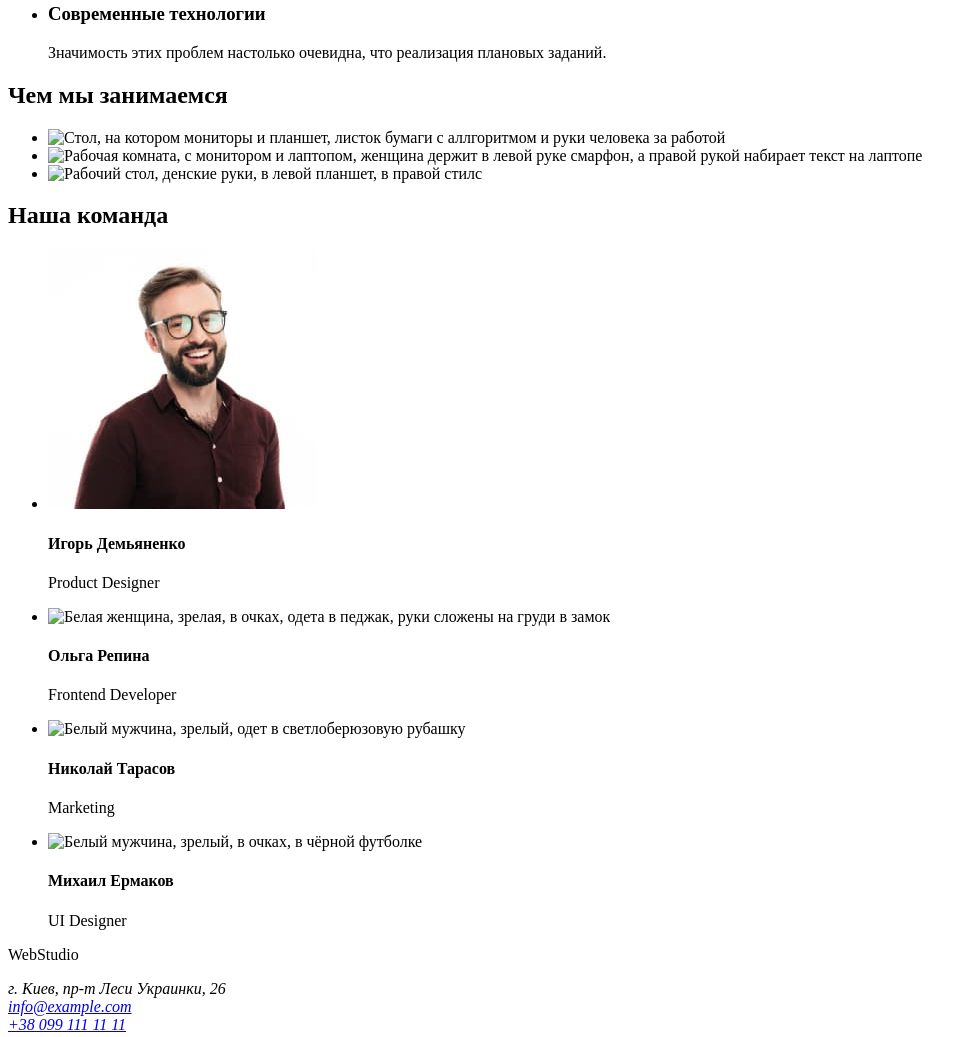
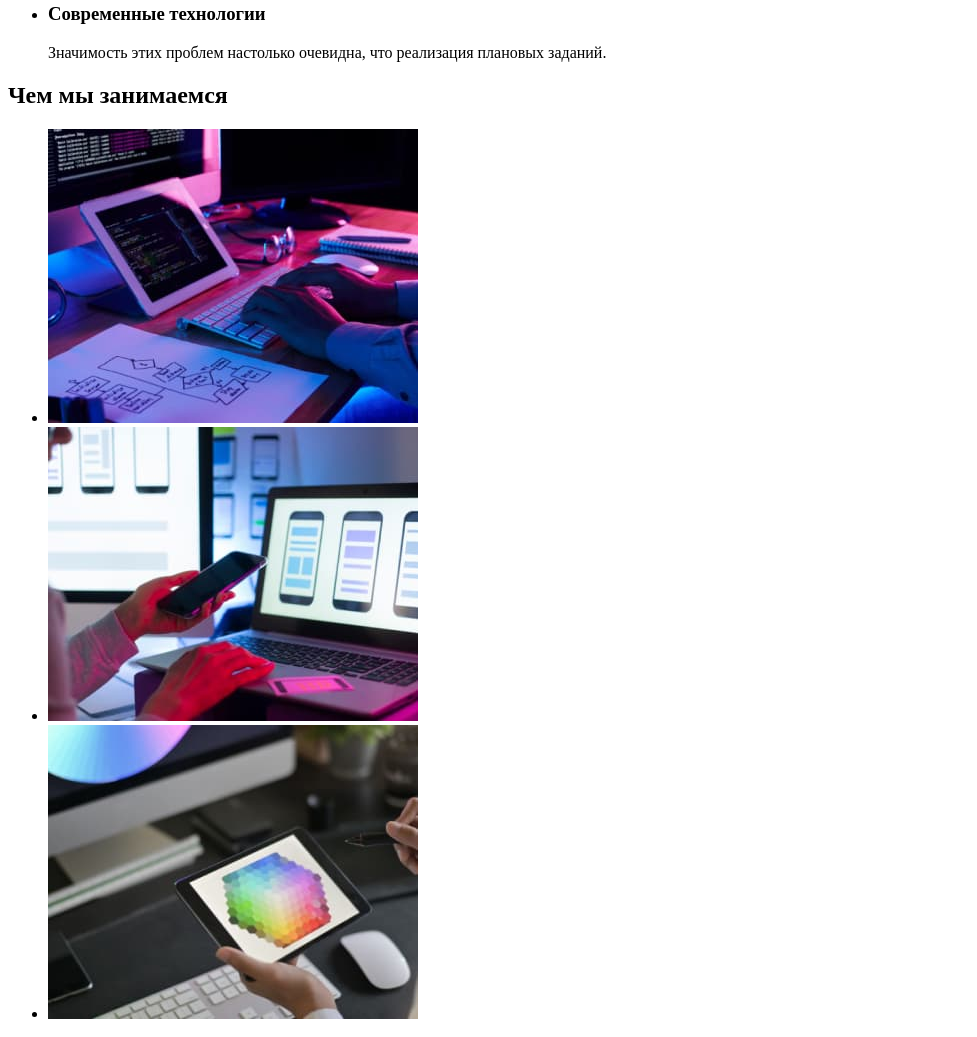
Before and after one commit to Magistrant/goit-markup-hw-01, a plain HTML site: page index.html in a window 1280 px wide. Shown: the part 477-1514 px from the top of the page, without its empty margins (0-977 px from the left). Drawn offline with Linux system fonts and the light colour scheme; the site is published under a folder, as on GitHub Pages, so addresses that start at the root find nothing.

Commit message:
Update index.html

```diff
--- a/index.html
+++ b/index.html
@@ -54,7 +54,7 @@
         <ul>
             <li>
                 <img
-                src="/images/img-work-1.jpg"
+                src="./images/img-work-1.jpg"
                 alt="Стол, на котором мониторы и планшет, листок бумаги с аллгоритмом и руки человека за работой"
                 width="370"
                 height="294"
@@ -62,7 +62,7 @@
             </li>
                         <li>
                 <img
-                src="/images/img-work-2.jpg"
+                src="./images/img-work-2.jpg"
                 alt="Рабочая комната, с монитором и лаптопом, женщина держит в левой руке смарфон, а правой рукой набирает текст на лаптопе"
                 width="370"
                 height="294"
@@ -70,7 +70,7 @@
             </li>
             <li>
                 <img
-                src="/images/img-work-3.jpg"
+                src="./images/img-work-3.jpg"
                 alt="Рабочий стол, денские руки, в левой планшет, в правой стилс"
                 width="370"
                 height="294"
@@ -84,7 +84,7 @@
             <li>
                 <img
                 src="./images/img-hero-1.jpg"
-                alt="Белый человек, зрелый, мудского пола, в очках и коричневом поло"
+                alt="Белый человек, зрелый, мужского пола, в очках и коричневом поло"
                 width="270"
                 height="260"
                 />
@@ -93,7 +93,7 @@
             </li>
             <li>
                 <img
-                src="/images/img-hero-2.jpg"
+                src="./images/img-hero-2.jpg"
                 alt="Белая женщина, зрелая, в очках, одета в педжак, руки сложены на груди в замок"
                 width="270"
                 height="260"
@@ -103,7 +103,7 @@
             </li>
             <li>
                 <img
-                src="/images/img-hero-3.jpg"
+                src="./images/img-hero-3.jpg"
                 alt="Белый мужчина, зрелый, одет в светлоберюзовую рубашку"
                 width="270"
                 height="260"
@@ -113,7 +113,7 @@
             </li>
             <li>
                 <img
-                src="/images/img-hero-4.jpg"
+                src="./images/img-hero-4.jpg"
                 alt="Белый мужчина, зрелый, в очках, в чёрной футболке"
                 width="270"
                 height="260"
```
